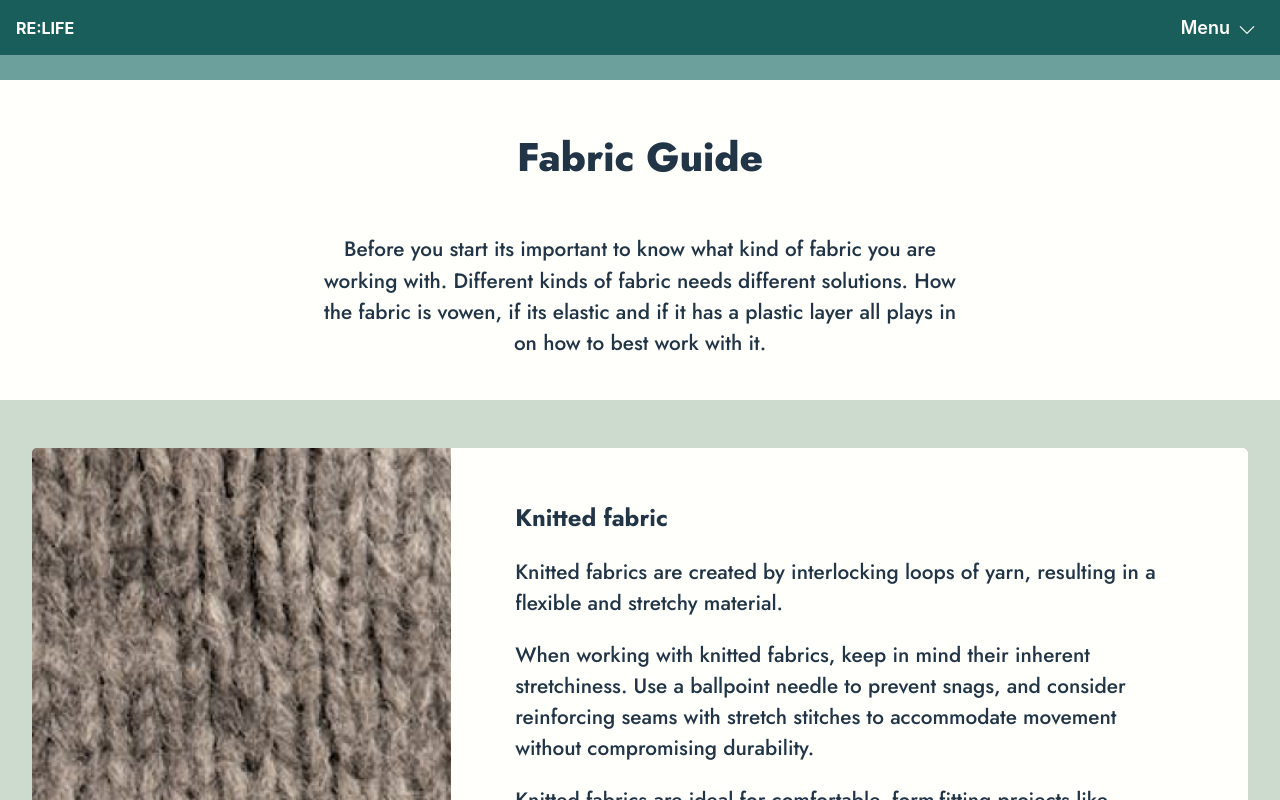
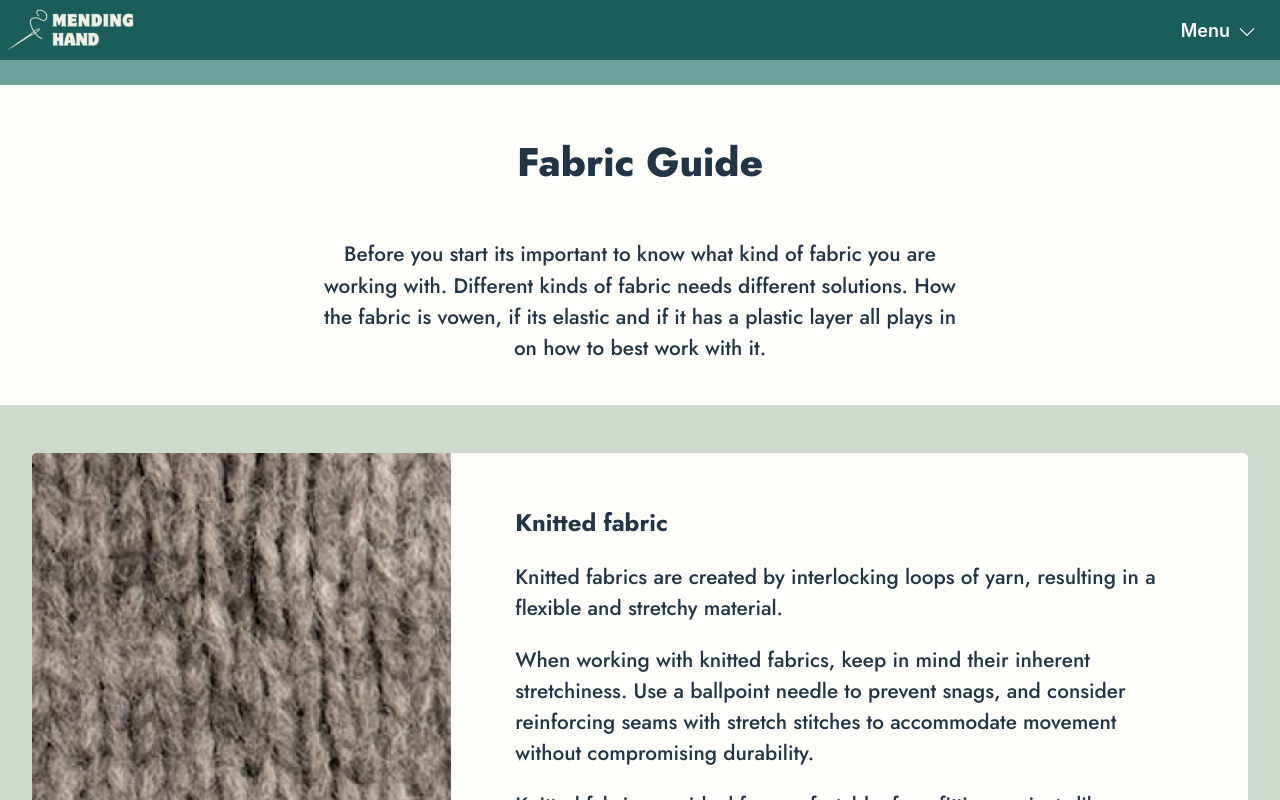
Before and after one commit to lisalindblom/Degree-project, a React (Vite) app: page /material-guide in a window 1280 px wide. Shown: the top 800 px of the page. Built offline with nearby package versions, Linux system fonts and the light colour scheme; no server answers.

Commit message:
fix: new logo and remove pages

```diff
--- a/src/Router.tsx
+++ b/src/Router.tsx
@@ -6,11 +6,7 @@
 import { MaterialGuide } from "./views/MaterialGuide";
 import { ClimateImpact } from "./views/ClimateImpact";
 import { Login } from "./views/Login";
-import { AboutUs } from "./views/AboutUs";
-import { Admin } from "./components/admin/Admin";
-import { AdminHandlePost } from "./components/admin/AdminHandlePost";
 import { createBrowserRouter } from "react-router-dom";
-import { Profile } from "./views/Profile";
 
 export const router = createBrowserRouter([
   {
@@ -44,30 +40,10 @@
         index: true,
       },
       {
-        path: "/about-us",
-        element: <AboutUs></AboutUs>,
-        index: true,
-      },
-      {
-        path: "/profile",
-        element: <Profile></Profile>,
-        index: true,
-      },
-      {
         path: "/login",
         element: <Login></Login>,
         index: true,
       },
-      {
-        path: "/admin",
-        element: <Admin></Admin>,
-        children: [
-          {
-            path: "/admin/:id",
-            element: <AdminHandlePost></AdminHandlePost>,
-          },
-        ],
-      },
     ],
   },
 ]);
--- a/src/components/admin/Admin.tsx
+++ /dev/null
@@ -1,3 +0,0 @@
-export const Admin = () => {
-  return <></>;
-};
--- a/src/components/admin/AdminHandlePost.tsx
+++ /dev/null
@@ -1,3 +0,0 @@
-export const AdminHandlePost = () => {
-  return <></>;
-};
--- a/src/components/layout/Header.tsx
+++ b/src/components/layout/Header.tsx
@@ -2,6 +2,7 @@
 import { Nav } from "./Nav";
 import HamburgerMenu from "react-hamburger-menu";
 import { Link, useLocation } from "react-router-dom";
+import logo from "../../assets/logo.png";
 
 export const Header = () => {
   const [isOpen, setIsOpen] = useState(false);
@@ -22,7 +23,9 @@
       <div className="flex-col header">
         <div className="top">
           <div className="logo">
-            <Link to={"/"}>RE:LIFE</Link>
+            <Link to={"/"}>
+              <img src={logo} alt="" />
+            </Link>
           </div>
 
           {!isOpen ? (
--- a/src/components/layout/Nav.tsx
+++ b/src/components/layout/Nav.tsx
@@ -17,12 +17,6 @@
             <li>
               <Link to={"/climate-impact"}> Climate Impact</Link>
             </li>
-            <li>
-              <Link to={"/about-us"}> About us</Link>
-            </li>
-            <li>
-              <Link to={"/login"}> Login</Link>
-            </li>
           </ul>
         </nav>
       </div>
--- a/src/scss/_header.scss
+++ b/src/scss/_header.scss
@@ -19,7 +19,7 @@
 
   .top {
     background-color: var.$primaryColor;
-    height: 55px;
+    height: 60px;
     width: 100%;
     display: flex;
     flex-direction: row;
@@ -28,10 +28,12 @@
     * {
       color: var.$fontColorLight;
     }
+  }
   .logo {
-      padding-left: 1rem;
-      font-weight: bolder;
+    img {
+      height: 100%;
     }
+    height: 100%;
   }
   .bottom {
     background-color: var.$secondaryColor;
@@ -94,6 +96,7 @@
     .top {
       z-index: 2;
       justify-content: space-between;
+    }
     .menu {
       display: flex;
       flex-direction: row;
@@ -111,7 +114,6 @@
       }
       * {
         padding-top: 5px;
-        }
       }
     }
     .nav-container {
--- a/src/views/AboutUs.tsx
+++ /dev/null
@@ -1,7 +0,0 @@
-export const AboutUs = () => {
-  return (
-    <>
-      <div className="flex-col">About us</div>
-    </>
-  );
-};
```
Also changed, not shown: src/assets/logo.png (added). Lines whose indentation alone changed are shown as unchanged.
